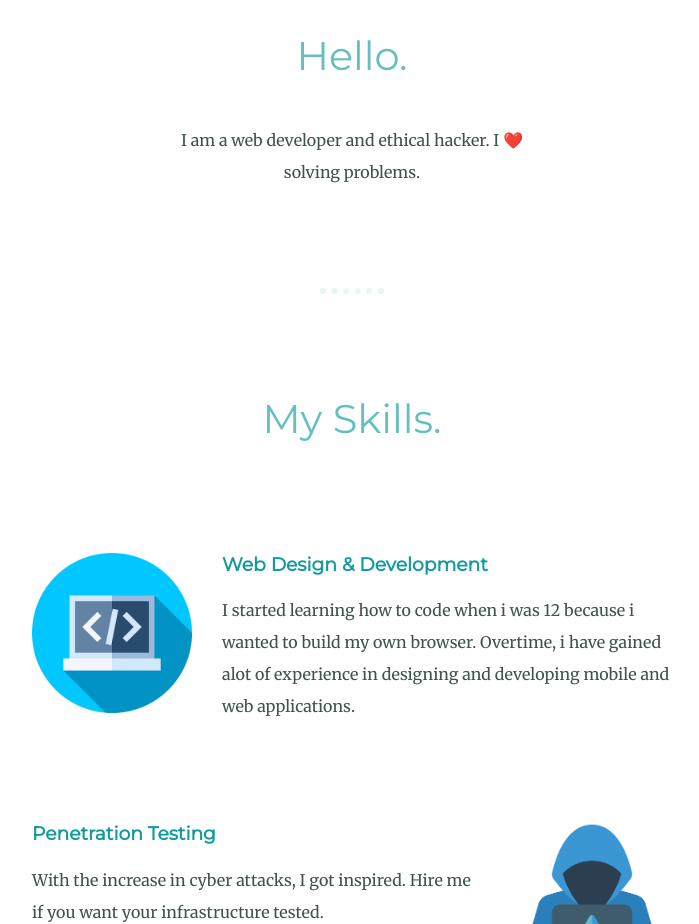
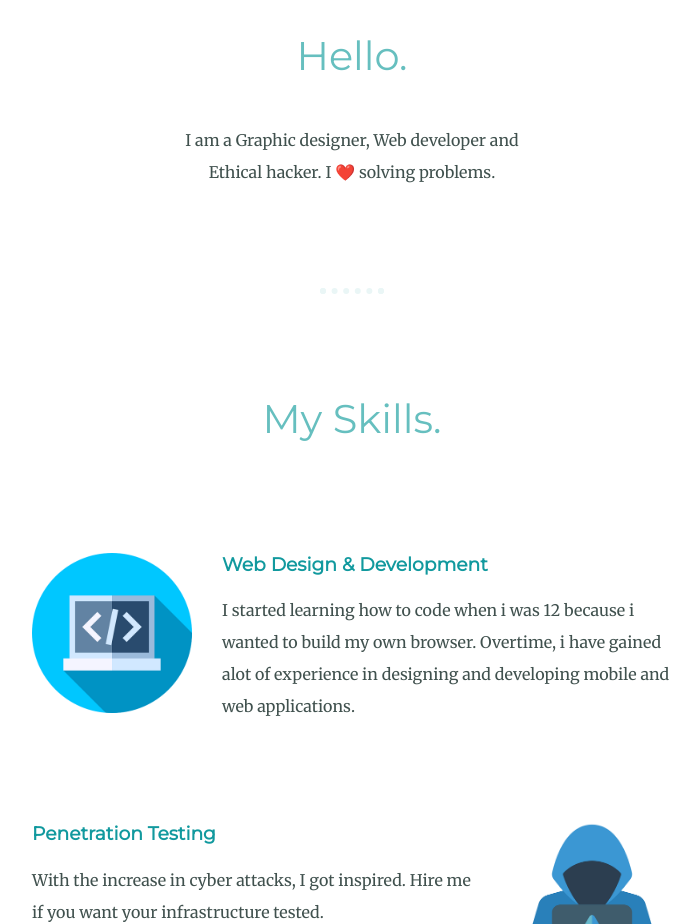
Before and after one commit to nobleordu/Mysite, a plain HTML site: page index.html in a window 1280 px wide. Shown: the part 1180-2104 px from the top of the page, without its empty margins (288-987 px from the left). Drawn offline with Linux system fonts and the light colour scheme.

Commit message:
Update index.html
changes made on the class "intro"

```diff
--- a/index.html
+++ b/index.html
@@ -21,7 +21,7 @@
         <div class="profile">
           <img src="images/noble.png" alt="noble-img">
           <h2>Hello.</h2>
-          <p class="intro">I am a web developer and ethical hacker. I ❤️ solving problems.</p>
+          <p class="intro">I am a Graphic designer, Web developer and Ethical hacker. I ❤️ solving problems.</p>
         </div>
         <hr>
         <div class="skills">
```
